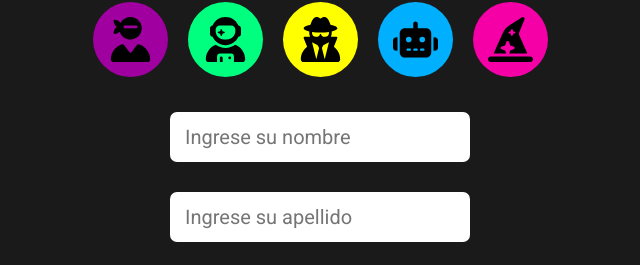
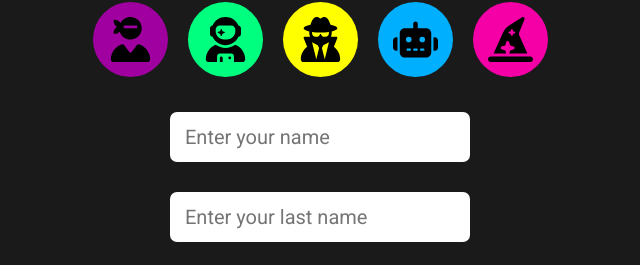
Before and after one commit to N-Ignacio-Bouffanais/trivia-vue-ts, a Vue app: page / in a window 1280 px wide. Shown: the part 196-461 px from the top of the page, without its empty margins (320-960 px from the left). Built offline with nearby package versions, Linux system fonts and the light colour scheme.

Commit message:
English input character componnet placeholder hotfix

```diff
--- a/src/components/Character.vue
+++ b/src/components/Character.vue
@@ -23,10 +23,10 @@
         </div>
         <form class="form" action="" method="post">
             <p>
-                <input type="text" name="name" id="name" placeholder="Ingrese su nombre" />
+                <input type="text" name="name" id="name" placeholder="Enter your name" />
             </p>
             <p>
-                <input type="text" name="apellido" id="apellido" placeholder="Ingrese su apellido" />
+                <input type="text" name="apellido" id="apellido" placeholder="Enter your last name" />
             </p>
             <button class="submit-button">Ready</button>
         </form>
```
